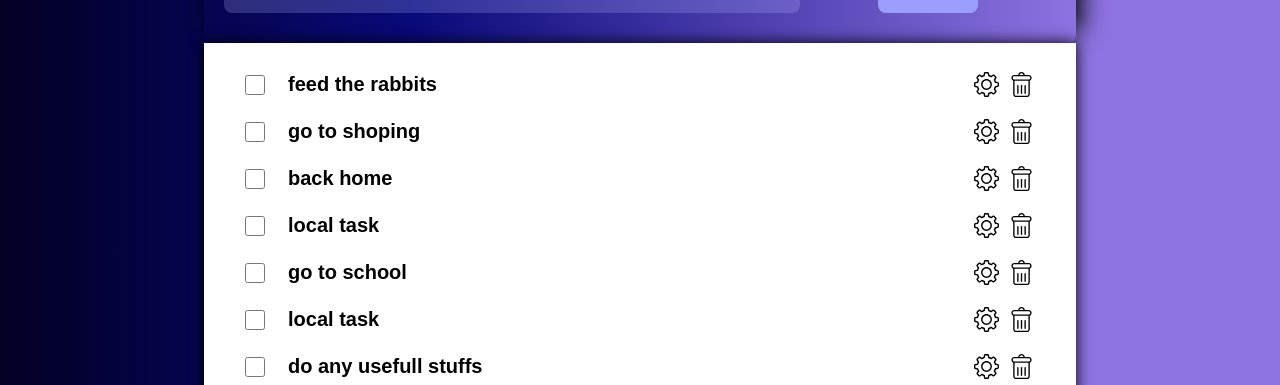
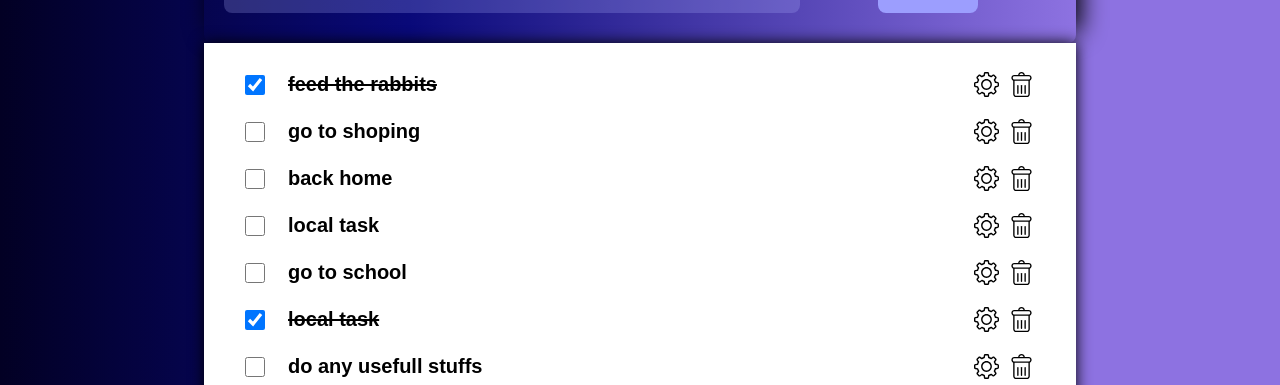
Before and after one commit to hakob-yan/todo-redux-toolkit, a React (Create React App) app: page / in a window 1280 px wide. Shown: the part 259-644 px from the top of the page. Built offline with nearby package versions, Linux system fonts and the light colour scheme.

Commit message:
almost done

```diff
--- a/src/components/TodoItem/index.js
+++ b/src/components/TodoItem/index.js
@@ -1,28 +1,36 @@
-import React, { useState } from 'react';
+import React, { useState, useRef, useEffect } from 'react';
 import styles from './index.module.scss'
 import DelLogo from '../../assets/delete.svg'
 import RemLogo from '../../assets/rename.svg'
 import { useDispatch } from 'react-redux';
-import { remove, rename } from '../../redux/tasksSlice';
+import { remove, rename, toggleCheck } from '../../redux/tasksSlice';
 
 
-const TodoItem = ({ id, description }) => {
+const TodoItem = ({ id, description, completed }) => {
+    const [toggle, setToggle] = useState(true)
+    const ref = useRef(null)
+    useEffect(() => {
+        if (!toggle && ref) {
+            ref.current.focus()
+        }
+    }, [toggle])
+
     const dispatch = useDispatch();
-    const [toggle, setToggle] = useState(true)
-    const handleRemove = () => {
-        dispatch(remove({ id }))
-    }
-    const handleRename = () => {
-        setToggle(!toggle)
-    }
-    const handleInput = (e) => {
-        dispatch(rename({id, description: e.target.value }))
-    }
+    const handleRemove = () => dispatch(remove({ id }));
+    const handleRename = () => { ref.current.focus(); setToggle(!toggle) }
+    const handleInput = (e) => dispatch(rename({ id, description: e.target.value }));
+    const handleBlur = () => setToggle(!toggle);
+    const handleCheck = () => dispatch(toggleCheck({ id }))
     return (
         <div className={styles.AddTodo}>
-
-            <input id={id} className={styles.check} type='checkbox' />
-            <input className={styles.input}
+            <input id={id}
+                checked={completed}
+                className={styles.check}
+                type='checkbox'
+                onChange={handleCheck} />
+            <input style={{ textDecoration: completed ? 'line-through' : 'none' }} className={styles.input}
+                ref={ref}
+                onBlur={handleBlur}
                 disabled={toggle}
                 onChange={handleInput}
                 value={description} />
--- a/src/components/TodoItem/index.module.scss
+++ b/src/components/TodoItem/index.module.scss
@@ -17,8 +17,6 @@
         padding: 0 5px;
         margin-left: auto;
         cursor: pointer;
-
-
     }
 
     .check {
@@ -36,6 +34,7 @@
         font-style: italic;
 
 
+
         &:disabled {
             background-color: white;
             font-weight: bold;
--- a/src/components/TodoList/index.js
+++ b/src/components/TodoList/index.js
@@ -14,6 +14,7 @@ const TodoList = () => {
                     id={item.id}
                     description={item.description}
                     date={item.createdAt}
+                    completed={item.completed}
                 />
             })}
         </div>);
--- a/src/db.js
+++ b/src/db.js
@@ -1,10 +1,10 @@
 export const data = [
-    { id: 1, createdAt: '2020 - 01 - 01', description: 'feed the rabbits' },
-    { id: 2, createdAt: '2020 - 01 - 01', description: 'go to shoping' },
-    { id: 3, createdAt: '2020 - 02 - 01', description: 'back home' },
-    { id: 5, createdAt: '2020 - 03 - 03', description: 'local task' },
-    { id: 6, createdAt: '2020 - 01 - 01', description: 'go to school' },
-    { id: 7, createdAt: '2020 - 03 - 03', description: 'local task' },
-    { id: 8, createdAt: '2020 - 01 - 04', description: 'do any usefull stuffs' },
-    { id: 9, createdAt: '2020 - 01 - 01', description: 'feel healthy' },
+    { id: 1, createdAt: '2020 - 01 - 01', description: 'feed the rabbits', completed: true },
+    { id: 2, createdAt: '2020 - 01 - 01', description: 'go to shoping', completed: false },
+    { id: 3, createdAt: '2020 - 02 - 01', description: 'back home', completed: false },
+    { id: 5, createdAt: '2020 - 03 - 03', description: 'local task', completed: false },
+    { id: 6, createdAt: '2020 - 01 - 01', description: 'go to school', completed: false },
+    { id: 7, createdAt: '2020 - 03 - 03', description: 'local task', completed: true },
+    { id: 8, createdAt: '2020 - 01 - 04', description: 'do any usefull stuffs', completed: false },
+    { id: 9, createdAt: '2020 - 01 - 01', description: 'feel healthy', completed: false },
 ]
--- a/src/redux/tasksSlice.js
+++ b/src/redux/tasksSlice.js
@@ -22,8 +22,13 @@ const tasksSlice = createSlice({
                 if (item.id === action.payload.id) item.description = action.payload.description
             })
         },
+        toggleCheck: (state, action) => {
+            state.forEach(item => {
+                if (item.id === action.payload.id) item.completed = !item.completed
+            })
+        },
     }
 });
 
-export const { addTask, remove, rename } = tasksSlice.actions;
+export const { addTask, remove, rename ,toggleCheck} = tasksSlice.actions;
 export default tasksSlice.reducer;
```
